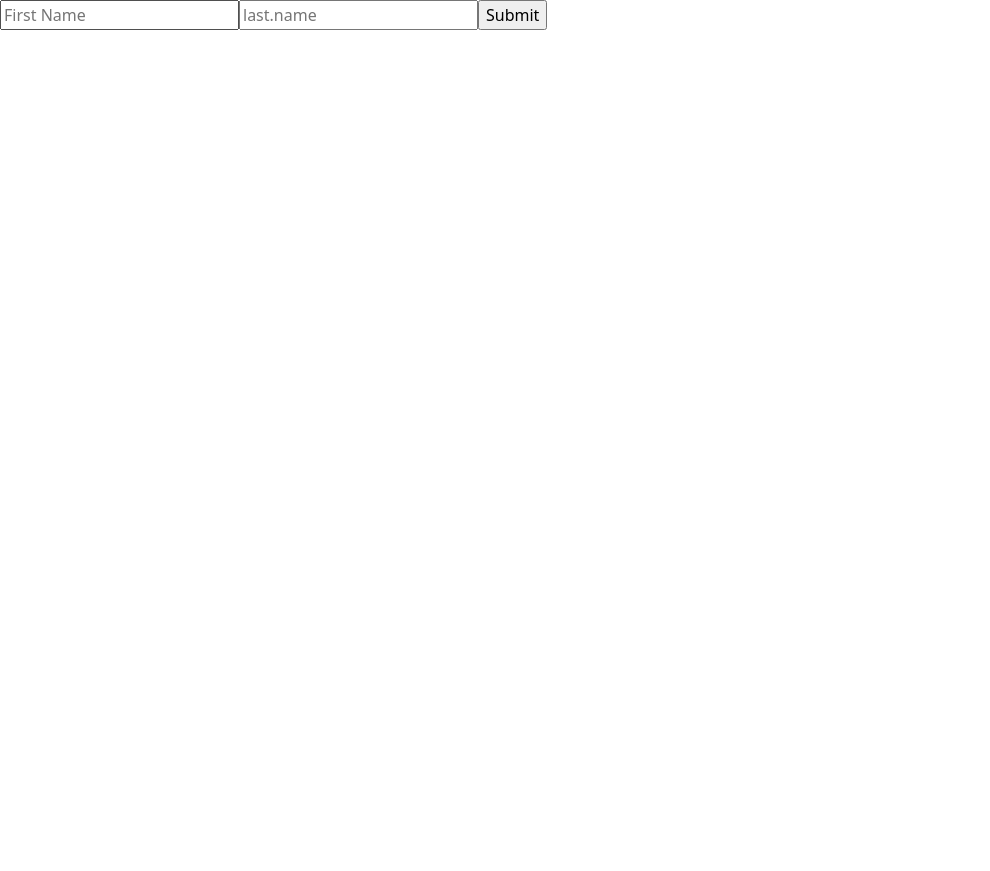
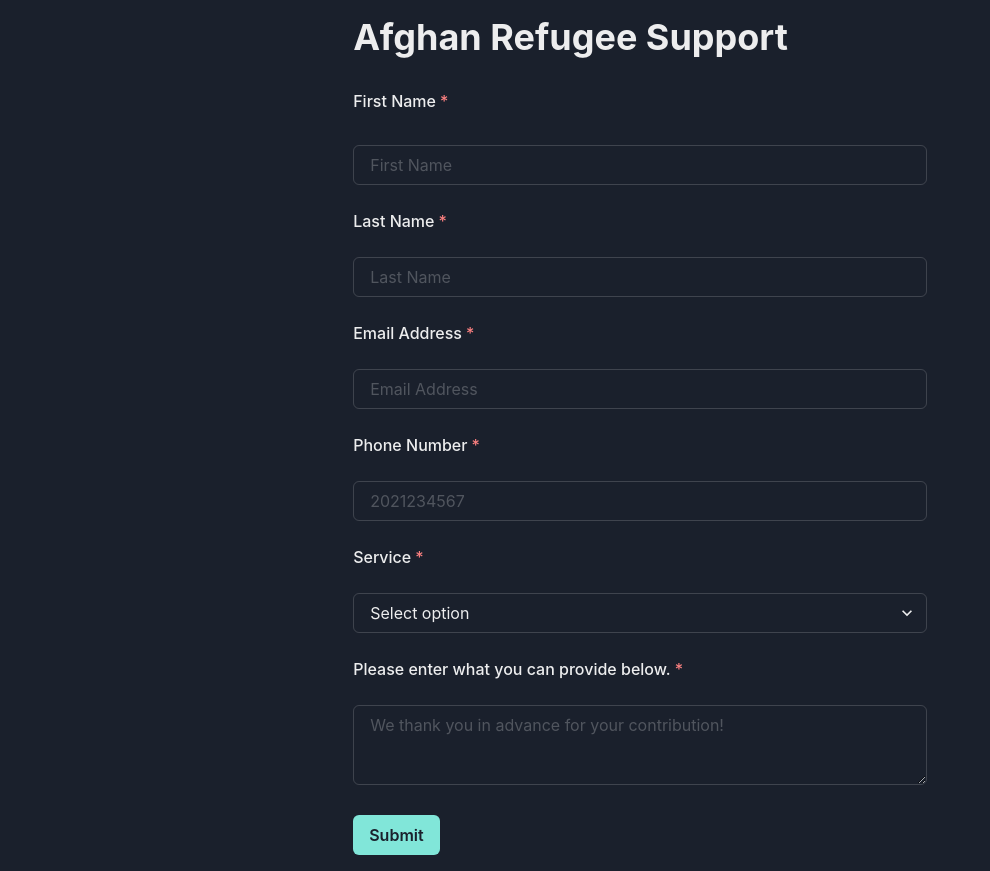
Before and after one commit to azaini101/ars-website, a React (Create React App) app: page / in a window 1280 px wide. Shown: the whole page, without its empty margins (0-990 px from the left). Before the commit the page ends 800 px from the top, so only its background shows below. Built offline with nearby package versions, Linux system fonts and the light colour scheme.

Commit message:
Added more fields and some frontend design

```diff
--- a/package.json
+++ b/package.json
@@ -4,12 +4,16 @@
   "private": true,
   "homepage": "https://azaini.me/mern",
   "dependencies": {
+    "@chakra-ui/react": "^1.8.5",
+    "@emotion/react": "^11.8.1",
+    "@emotion/styled": "^11.8.1",
     "@testing-library/jest-dom": "^5.16.2",
     "@testing-library/react": "^12.1.3",
     "@testing-library/user-event": "^13.5.0",
     "axios": "^0.26.0",
     "bootstrap": "^5.1.3",
     "cors": "^2.8.5",
+    "framer-motion": "^6.2.8",
     "mongoose": "^6.2.3",
     "react": "^17.0.2",
     "react-dom": "^17.0.2",
--- a/src/App.js
+++ b/src/App.js
@@ -1,26 +1,18 @@
-import React from 'react';
-import { useForm } from 'react-hook-form';
+import React from "react";
+import ReactDOM from "react-dom";
+import HookForm from "./HookForm";
+import { DarkMode, GlobalStyle, ChakraProvider, CSSReset, Box } from "@chakra-ui/react";
 
 export default function App() {
-  const { register, handleSubmit, formState: { errors } } = useForm();
-  const onSubmit = async(data) => {
-    console.log(data)
-    const response = await fetch("https://vast-woodland-44303.herokuapp.com/submitForm", {
-      method: 'POST', // *GET, POST, PUT, DELETE, etc
-      headers: {
-        "Content-Type": "application/json"
-      },
-      body: JSON.stringify(data)
-    });
-    console.log(response)
-    window.alert("Form has been submitted")
-  };
-
   return (
-    <form onSubmit={handleSubmit(onSubmit)}>
-      <input type="text" placeholder="First Name" {...register("firstName", {required: true, maxLength: 80})} />
-      <input type="text" placeholder="last.name" {...register("lastName", {required: true, maxLength: 100})} />
-      <input type="submit" />
-    </form>
+    <ChakraProvider>
+      <DarkMode>
+        <GlobalStyle />
+        <CSSReset />
+        <Box p={4}>
+          <HookForm />
+        </Box>
+      </DarkMode>
+    </ChakraProvider>
   );
 }
--- /dev/null
+++ b/src/HookForm.js
@@ -0,0 +1,83 @@
+import { useForm } from "react-hook-form";
+import React from "react";
+import {
+  FormLabel,
+  FormControl,
+  Input,
+  Button,
+  Container,
+  Heading,
+  Wrap,
+  Stack,
+  Select,
+  Textarea
+} from "@chakra-ui/react";
+
+export default function HookForm() {
+  const { register, handleSubmit, formState: { errors, isSubmitting } } = useForm();
+  const onSubmit = async (data) => {
+    console.log(data)
+    const response = await fetch("https://vast-woodland-44303.herokuapp.com/submitForm", {
+      method: 'POST', // *GET, POST, PUT, DELETE, etc
+      headers: {
+        "Content-Type": "application/json"
+      },
+      body: JSON.stringify(data)
+    });
+    console.log(response)
+    window.alert("Form has been submitted")
+    window.location.reload(false);
+  };
+  console.log(errors);
+
+  return (
+    <form onSubmit={handleSubmit(onSubmit)}>
+      <Container>
+        <Wrap spacing='30px' align='center'>
+          <Heading>
+            Afghan Refugee Support
+          </Heading>
+          <FormControl isRequired>
+            <Stack direction={['column']} spacing='24px'>
+              <FormLabel htmlFor="firstName">First Name</FormLabel>
+              <Input id="firstName" placeholder="First Name" {...register("firstName")}/>
+
+              <FormLabel htmlFor="lastName">Last Name</FormLabel>
+              <Input id="lastName" placeholder="Last Name" {...register("lastName")}/>
+
+              <FormLabel htmlFor='email'>Email Address</FormLabel>
+              <Input id='email' type='email' placeholder="Email Address" {...register("email")}/>
+
+              <FormLabel htmlFor='tel'>Phone Number</FormLabel>
+              <Input type="number" placeholder="2021234567" {...register("phone")}/>
+
+              <FormLabel htmlFor='tel'>Service</FormLabel>
+              <Select placeholder='Select option' {...register("service")}>
+                <option value="Cell Phones">Cell Phones</option>
+                <option value="Low cost computers">Low cost computers</option>
+                <option value="Other internet access options">Other internet access options</option>
+                <option value="Low cost internet">Low cost internet</option>
+                <option value="Clearinghouse of health & human services in MOCO">Clearinghouse of health & human services in MOCO</option>
+                <option value="Transportation">Transportation</option>
+                <option value="Enrollment in Services">Enrollment in Services</option>
+                <option value="Education / English classes">Education / English classes</option>
+                <option value="Medical Support">Medical Support</option>
+                <option value="Food assistance">Food assistance</option>
+                <option value="In-Kind Supplies">In-Kind Supplies</option>
+                <option value="Translation Services">Translation Services</option>
+                <option value="Employment / Job training">Employment / Job training</option>
+                <option value="Housing">Housing</option>
+              </Select>
+
+              <FormLabel htmlFor='email'>Please enter what you can provide below.</FormLabel>
+              <Textarea placeholder='We thank you in advance for your contribution!' {...register("description")}/>
+            </Stack>
+          </FormControl>
+          <Button colorScheme="teal" isLoading={isSubmitting} type="submit">
+            Submit
+          </Button>
+        </Wrap>
+      </Container>
+    </form>
+  );
+}
--- a/src/index.js
+++ b/src/index.js
@@ -1,6 +1,5 @@
 import React from 'react';
 import ReactDOM from 'react-dom';
-import 'bootstrap/dist/css/bootstrap.css';
 import App from './App';
 
 ReactDOM.render(
```
Also changed, not shown: 2 other files (tests, documents, lock files or other folders).
